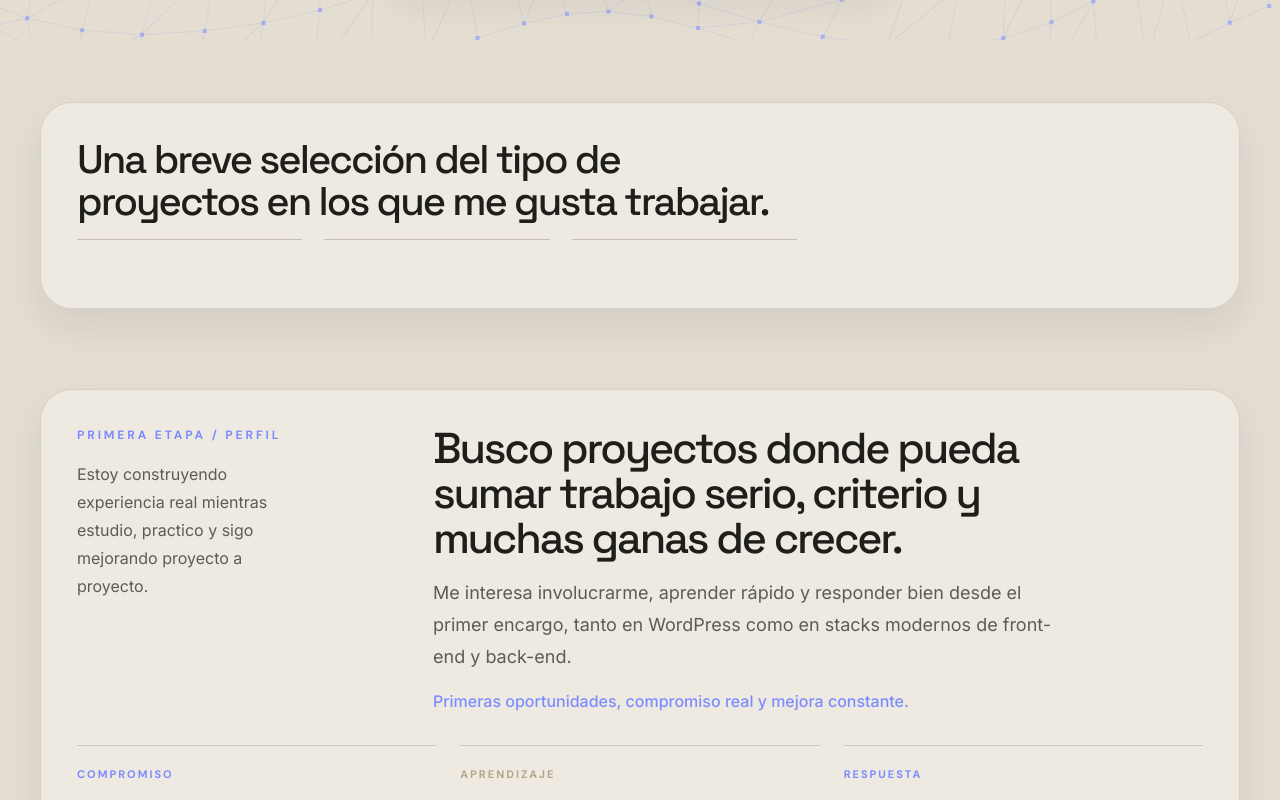
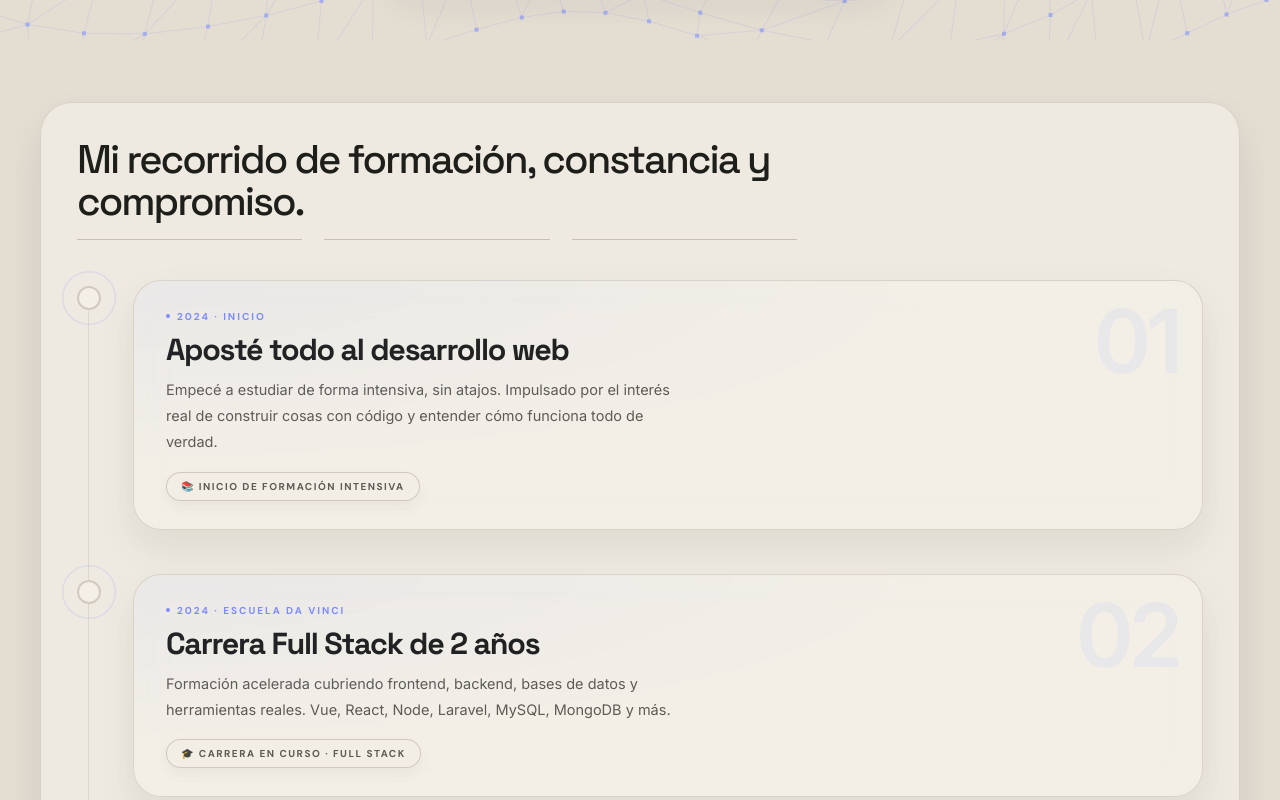
Before and after one commit to querques20/portafolio, a Vue app: page / in a window 1280 px wide. Shown: the part 760-1560 px from the top of the page. Built offline with nearby package versions, Linux system fonts and the light colour scheme.

Commit message:
feat: replace project cards with JourneyTimeline on home

```diff
--- a/src/views/HomeView.vue
+++ b/src/views/HomeView.vue
@@ -1,8 +1,9 @@
 <script setup>
 import { computed, inject } from 'vue'
 import { useRouter } from 'vue-router'
-import { heroLines, heroTags, pillars, previewProjects } from '../content/portfolio'
+import { heroLines, heroTags, pillars } from '../content/portfolio'
 import { usePageIntro } from '../composables/usePageIntro'
+import JourneyTimeline from '../components/JourneyTimeline.vue'
 
 const router = useRouter()
 const navigateToRoute = inject('navigateToRoute', (name) => router.push({ name }))
@@ -82,9 +83,9 @@ const heroWordLines = computed(() =>
       </div>
 
       <section class="glass-panel rounded-[32px] p-6 md:p-9" data-card>
-        <div class="space-y-4" data-reveal>
+        <div class="mb-10 space-y-4" data-reveal>
           <h2 class="max-w-[700px] font-['Space_Grotesk'] text-[clamp(2rem,4.4vw,2.5rem)] font-medium leading-[1.05] tracking-[-.05em]">
-            Una breve selección del tipo de proyectos en los que me gusta trabajar.
+            Mi recorrido de formación, constancia y compromiso.
           </h2>
           <div class="section-divider" aria-hidden="true">
             <span></span>
@@ -92,23 +93,7 @@ const heroWordLines = computed(() =>
             <span></span>
           </div>
         </div>
-        <div class="mt-8 grid gap-6 lg:grid-cols-3">
-          <article
-            v-for="project in previewProjects"
-            :key="project.title"
-            class="glass-card lift-card rounded-[24px] p-5"
-            data-card
-          >
-            <div class="overflow-hidden rounded-[18px]">
-              <img :src="project.image" :alt="project.title" loading="lazy" decoding="async" data-visual class="h-45 w-full object-cover" />
-            </div>
-            <p class="mt-4 font-['DM_Sans'] text-[11px] font-bold uppercase tracking-[.18em]" :style="{ color: project.accent }">
-              {{ project.label }}
-            </p>
-            <h3 class="mt-2 font-['Space_Grotesk'] text-[1.75rem] font-semibold tracking-[-.04em]">{{ project.title }}</h3>
-            <p class="mt-3 max-w-[320px] leading-7 text-[var(--muted)]">{{ project.body }}</p>
-          </article>
-        </div>
+        <JourneyTimeline />
       </section>
 
       <section class="glass-panel rounded-[32px] p-6 md:p-9" data-card>
```
